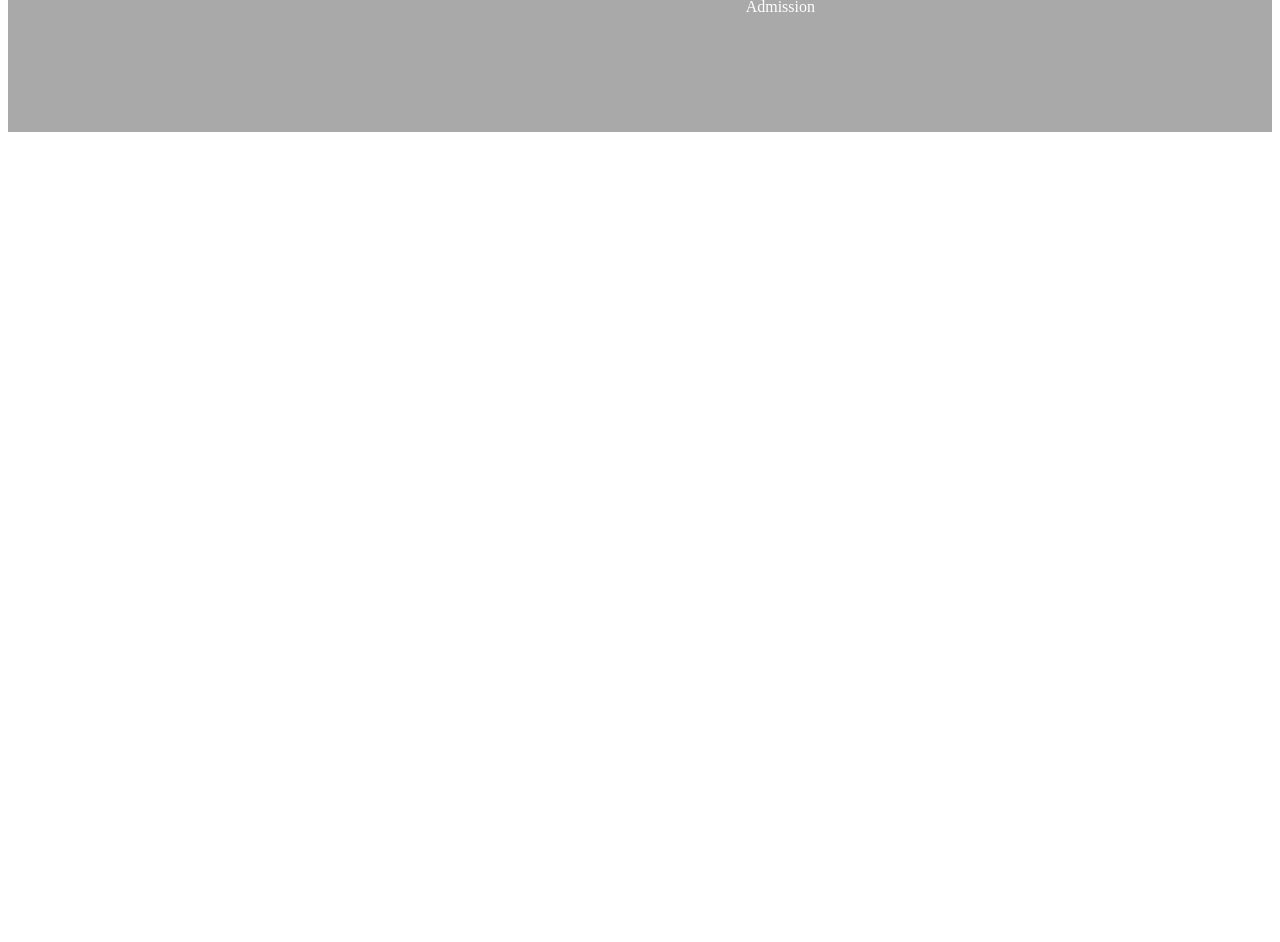
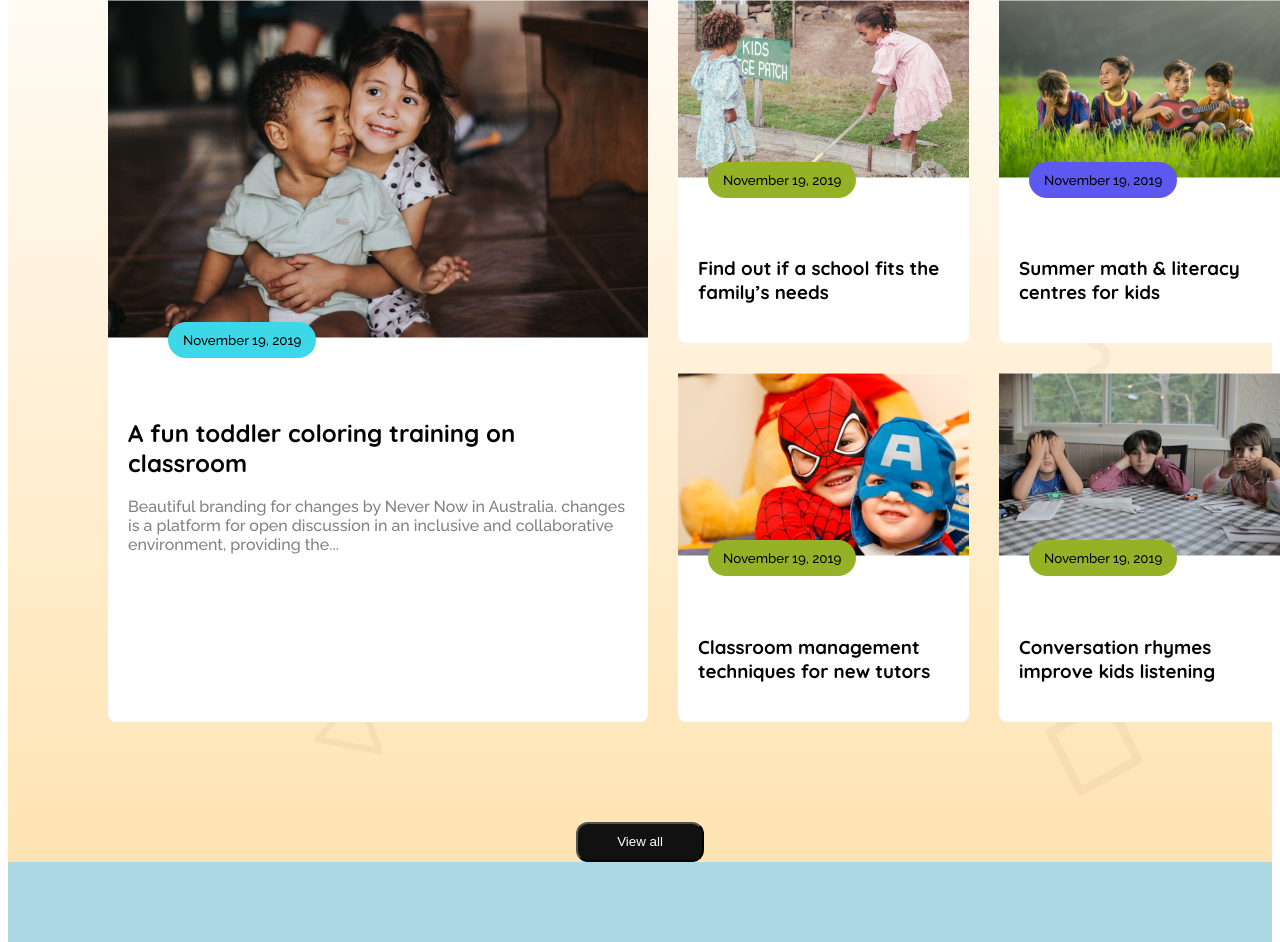
Before and after one commit to Efaz433/assignment-2, a plain HTML site: page index.html in a window 1280 px wide. Shown: the part 1491-2433 px from the top of the page. Before the commit the page ends 1631 px from the top, so only its background shows below. Drawn offline with Linux system fonts and the light colour scheme.

Commit message:
added everything

```diff
--- a/index.html
+++ b/index.html
@@ -5,6 +5,7 @@
     <meta name="viewport" content="width=device-width, initial-scale=1.0">
     <title>B11-A2-kids-School</title>
     <link rel="stylesheet" href="./styles/style.css">
+    <script src="https://kit.fontawesome.com/4626da8439.js" crossorigin="anonymous"></script>
 
 </head>
 <body>
@@ -68,9 +69,62 @@
                         mu sdis parturient</p>
                     <a class="a-purpuil" href="">Read More</a>
                 </div>
+
             </div>
+            <button class="direection-btn"><i class="fa-solid fa-arrow-left"></i>Pre</button><button class="direection-btn">Next<i class="fa-solid fa-arrow-right"></i></button>
         </section>
-       <section>
+       <section class="quicksand-regular-1 section-2">
+        <h1 class="sec-2-title">Our Stories</h1>
+        <div class="sec-2-card-cont">
+            <div class="sec-2-card-1">
+                <img  src="./assets/story-1.png" alt="">
+                <button class="raleway-regular-2 sec-2-btn-1">November 19, 2019</button>
+                <div class="text">
+                     <h2>A fun toddler coloring training on
+                    classroom</h2>
+                     <p class="raleway-regular-2 card-para">Beautiful branding for changes by Never Now in Australia.
+                    changes is a platform for open discussion in an inclusive and
+                    collaborative environment, providing the...</p>
+                </div>
+            </div>
+            <div class="sec-2-card-2">
+                <img class="sec-2-img" src="./assets/story-2.png" alt="">
+                <button class="raleway-regular-2 sec-2-btn-2">November 19, 2019</button>
+                <div class="text">
+                    <h3 class="heading-margin">Find out if a school fits the
+                        family’s needs</h3>
+                </div>
+            </div>
+            <div class="sec-2-card-3">
+                <img class="sec-2-img" src="./assets/story-3.png" alt="">
+                <button class="raleway-regular-2 sec-2-btn-3">November 19, 2019</button>
+                <div class="text">
+                    <h3 class="heading-margin">Summer math & literacy
+                        centres for kids</h3>
+                </div>
+            </div>
+            <div class="sec-2-card-4">
+                <img class="sec-2-img" src="./assets/story-4.png" alt="">
+                <button class="raleway-regular-2 sec-2-btn-2">November 19, 2019</button>
+                <div class="text">
+                     <h3 class="heading-margin">Classroom management
+                    techniques for new tutors</h3>
+                </div>
+            </div>
+            <div class="sec-2-card-5">
+                <img class="sec-2-img" src="./assets/story-5.png" alt="">
+                <button class="raleway-regular-2 sec-2-btn-2">November 19, 2019</button>
+                <div class="text">
+                    <h3 class="heading-margin">Conversation rhymes
+                        improve kids listening</h3>
+                </div>
+            </div>
+        </div>
+        <div class="display-flex middle">
+            <button class="banner-btn">View all</button>
+        </div>
+
+
 
        </section>
 
@@ -79,7 +133,7 @@
 
 
 
-   <footer>
+   <footer class="quicksand-regular-1">
     <div class="display-flex footer-cont">
         <div>
             <div class="display-flex div-1">
--- a/styles/style.css
+++ b/styles/style.css
@@ -168,14 +168,86 @@
 .a-purpuil{
     color: rgb(135, 0, 255);
 }
+.direection-btn{
+    border: none;
+    width: 65px;
+    height: 65px;
+    background-color: orange;
+    border-radius: 50%;
+    color:white;
+}
 /*section-2*/
+.section-2{
+    max-width: 1440px;
+    background: linear-gradient(0.00deg, rgba(254, 163, 1, 0.3),rgba(255, 255, 255, 0.3) 100%),url(../assets/bg.png);
+}
+.sec-2-title{
+    text-align: center;
+    font-weight: 700;
+}
+.sec-2-card-cont{
+
+    padding: 100px;
+    display: grid;
+    grid-template-columns: repeat(3,1fr);
+    gap: 30px;
+}
+.sec-2-card-1{
+    border-radius: 8px;
+    grid-row: span 2;
+    background-color: white;
+}
+.sec-2-card-2, .sec-2-card-3, .sec-2-card-4, .sec-2-card-5{
+    border-radius: 8px;
+    background-color: white;
+    font-weight: 700;
+}
+.text{
+    padding: 20px;
+}
+.sec-2-btn-1{
+    position: relative;
+    bottom: 20px;
+    border: none;
+    border-radius: 47.93px;
+    background-color: rgb(60, 216, 232);
+    padding: 10px 15px;
+    margin-left: 60px;
+
+}
+.sec-2-btn-2{
+    position: relative;
+    bottom: 20px;
+    border: none;
+    border-radius: 47.93px;
+    background-color:rgb(149, 178, 38);
+    padding: 10px 15px;
+    margin-left: 30px;
+
+}
+.sec-2-btn-3{
+    position: relative;
+    bottom: 20px;
+    border: none;
+    border-radius: 47.93px;
+    background-color: rgb(93, 88, 240);
+    padding: 10px 15px;
+    margin-left:30px;
+
+}
+.middle{
+    justify-content: center;
+    align-items: center;
+}
+
+
 
 /*footer section */
 
 
 .footer-cont{
 
-    background-color:darkgray;
+    background-color:lightblue;
     padding: 100px 250px 100px 100px;
     gap: 40px;
     justify-content: space-evenly;
@@ -200,7 +272,7 @@
             margin-top: 30px;
             border-top: 2px solid orange;
         }
-        .nav-heading, .nav-item, .nav-btn{
+        .nav-heading, .nav-item, .nav-btn, .direection-btn, .sec-2-card-1{
             display: none;
         }
         .navbar{
@@ -221,10 +293,31 @@
         .width{
             width: 400px;
         }
+        .sec-2-card-cont{
+            grid-template-columns: repeat(2 ,1fr);
+            padding: 20px;
+        }
+
+
         .footer-cont{
             flex-direction: column;
             padding: 25px;
         }
-
+        .sec-2-card-2, .sec-2-card-3, .sec-2-card-4, .sec-2-card-5{
+            width: 170px;
+            height: 220px;
+        }
+        .sec-2-img{
+            width: 170px;
+            height: 100px;
+        }
+        .sec-2-btn-2,.sec-2-btn-3, .sec-2-btn-4, .sec-2-btn-5{
+            padding: 5px;
+            margin-left: 10px;
+        }
+        .heading-margin{
+            margin-top: 0;
+            font-size: smaller;
+        }
 
     }
```
Also changed, not shown: assets/arrow-symbol.png (added), assets/right-arrow-vector-icon-black-symbol-navigation-163301987.webp (added).
